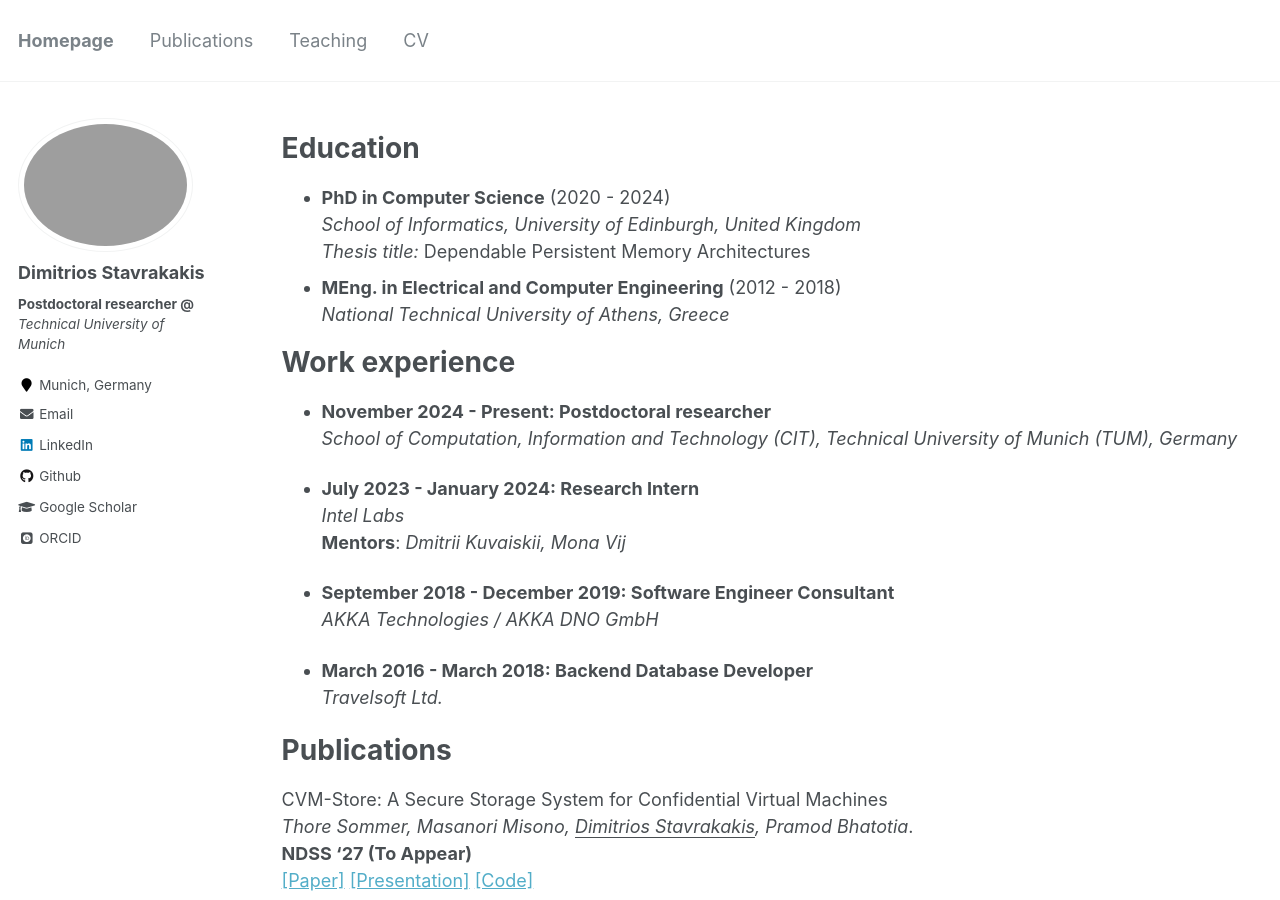
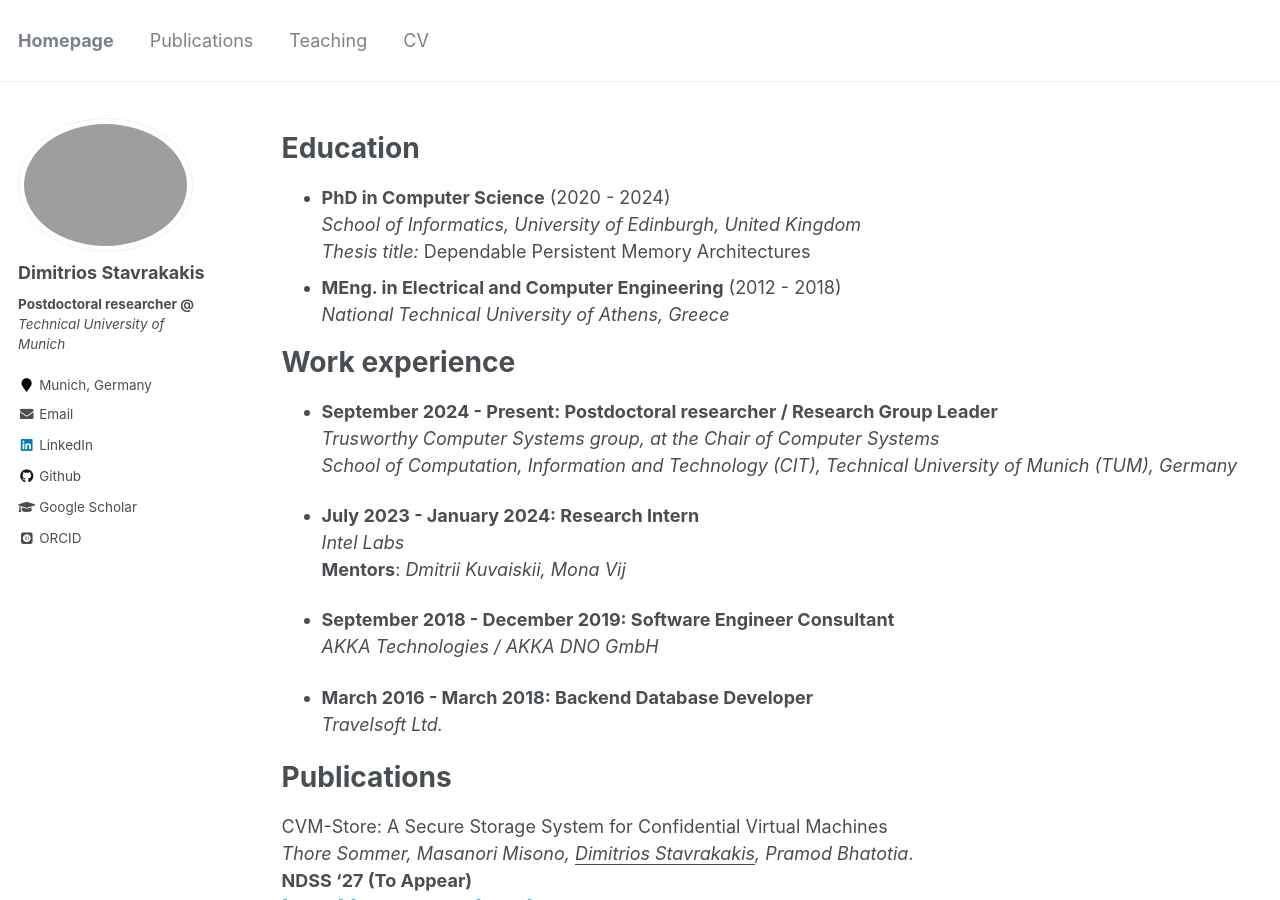
Before and after one commit to dimstav23/dimstav23.github.io, a Jekyll site: the page built from _pages/cv.md, in a window 1280 px wide and 900 px high. Built offline with Jekyll 4.4.1, drawn with Linux system fonts in a browser that asks for light colours; some web fonts are replaced.

Commit message:
update cv
Signed-off-by: Dimitris <dimstav23@gmail.com>

```diff
--- a/_pages/cv.md
+++ b/_pages/cv.md
@@ -19,7 +19,8 @@ Education
 
 Work experience
 ======
-* **November 2024 - Present: Postdoctoral researcher** <br />
+* **September 2024 - Present: Postdoctoral researcher / Research Group Leader** <br />
+  *Trusworthy Computer Systems group, at the Chair of Computer Systems* <br />
   *School of Computation, Information and Technology (CIT), Technical University of Munich (TUM), Germany*
 
 * **July 2023 - January 2024: Research Intern**<br />
```
